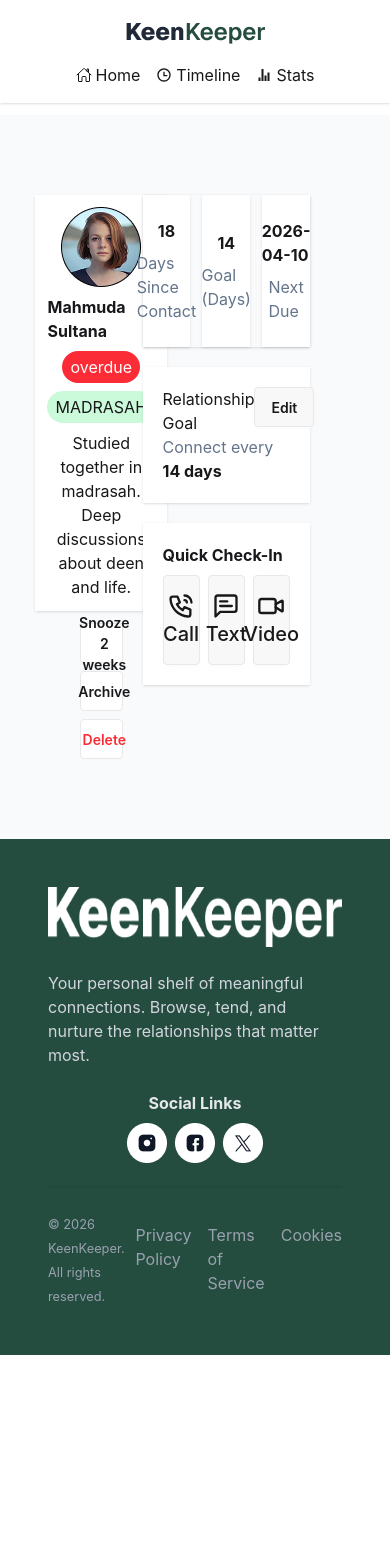
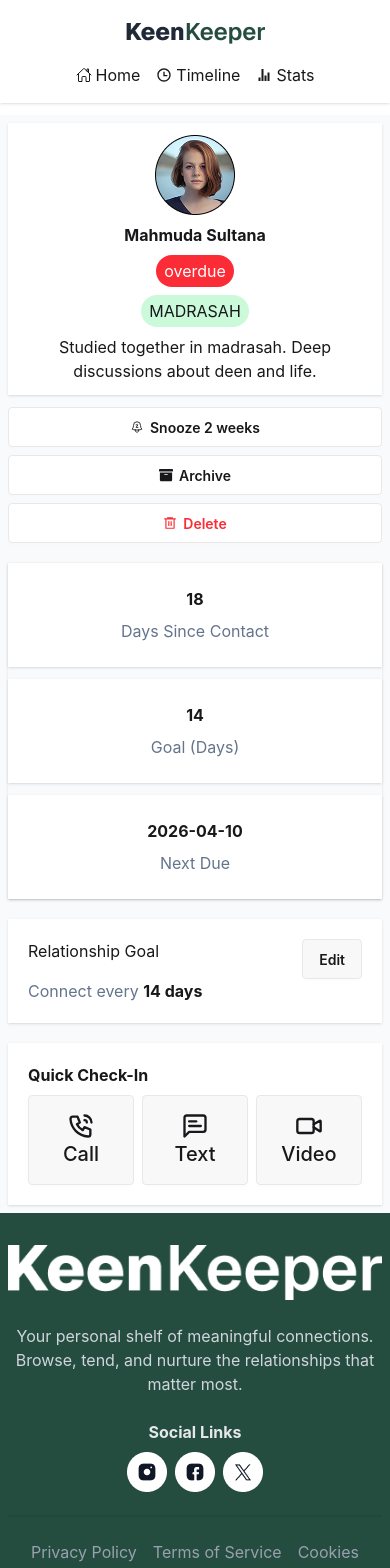
Before and after one commit to sheikh-muzammil2026/B13-A7-keen-keeper, a React (Vite) app: page /friend/1 in a window 390 px wide. Shown: the top 1568 px of the page. Before the commit the page ends 1355 px from the top, so only its background shows below. Built offline with nearby package versions, Linux system fonts and the light colour scheme.

Commit message:
friendDetails page has been made responsive.

```diff
--- a/src/Components/Footer/Footer.jsx
+++ b/src/Components/Footer/Footer.jsx
@@ -7,10 +7,10 @@
 const Footer = () => {
     return (
        <>
-        <div className='bg-[#244D3F] p-12'>
+        <div className='bg-[#244D3F] px-2 py-8 md:p-12'>
             <div className='flex flex-col items-center gap-6 '>
-                <img  className='w-100 h-15' src={logo} alt="" />
-            <p className="footer-description text-gray-300">Your personal shelf of meaningful connections. Browse, tend, and nurture the relationships that matter most.</p>
+                <img  className='md:max-w-100 md:max-h-15' src={logo} alt="" />
+            <p className="footer-description text-gray-300 text-center">Your personal shelf of meaningful connections. Browse, tend, and nurture the relationships that matter most.</p>
             <div className="social-container flex flex-col justify-center items-center gap-2">
                 <p className="social-link text-gray-200 font-bold">Social Links</p>
                 <div className="social-icons-container flex items-center justify-center gap-2">
@@ -21,9 +21,9 @@
             </div>
             </div>
               <div className="divider"></div>
-             <div className='flex justify-between items-center  text-gray-400'>
+             <div className='flex flex-col-reverse md:flex-row justify-between items-center  text-gray-400'>
 
-                <p><small>© 2026 KeenKeeper. All rights reserved.</small></p>
+                <p><small >© 2026 KeenKeeper. All rights reserved.</small></p>
                     <div>
                         <ul className='flex gap-4'>
                             <li><a href='#'>Privacy Policy</a></li>
--- a/src/Pages/FriendDetails.jsx
+++ b/src/Pages/FriendDetails.jsx
@@ -52,10 +52,10 @@
          <div className=' bg-[#F8FAFC]  '>
 
         {/* main-sidbar-container */}
-       <div className="container mx-auto grid grid-cols-4 gap-5 p-20">
+       <div className="container mx-auto grid grid-cols-1 md:grid-cols-4 gap-5 p-2 md:p-20">
 
          {/* sidebar */}
-            <div className="1st-column col-span-1 flex flex-col items-center">
+            <div className="1st-column md:col-span-1 flex flex-col items-center">
 
                     <div className='pimary-details bg-base-100 flex flex-col justify-center items-center gap-2 mb-3 shadow p-3'>
                     <img src={expactedCard.picture} alt="" />
@@ -79,12 +79,12 @@
             </div>
 
 {/* main-section */}
-            <div className='col-span-3 flex flex-col  gap-5'>
+            <div className='md:col-span-3 flex flex-col  gap-5'>
 
                 {/* main-section-container */}
 
                 {/* 1st row start hare */}
-                    <div className='1st-row-container shadow grid grid-cols-3 gap-3'>
+                    <div className='1st-row-container shadow grid grid-cols-1 md:grid-cols-3 gap-3'>
                                {/* 1st row 1st div */}
             <div className="1st-column flex flex-col justify-center items-center gap-2 shadow bg-base-100 px-5 py-6">
 
```
